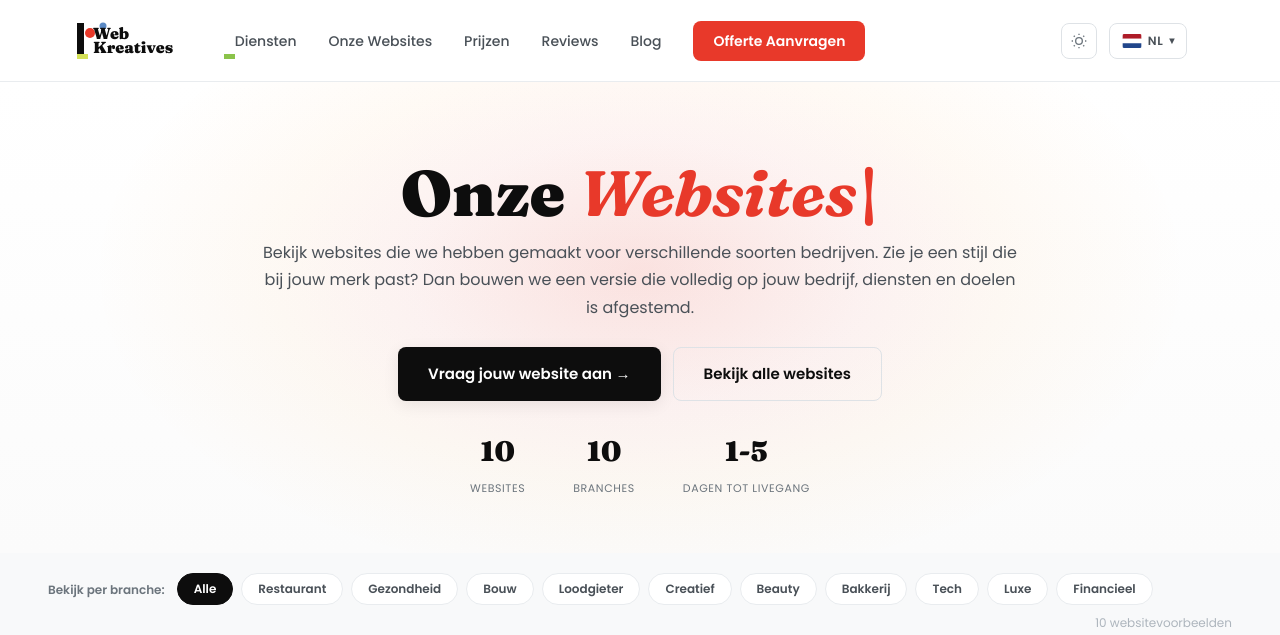
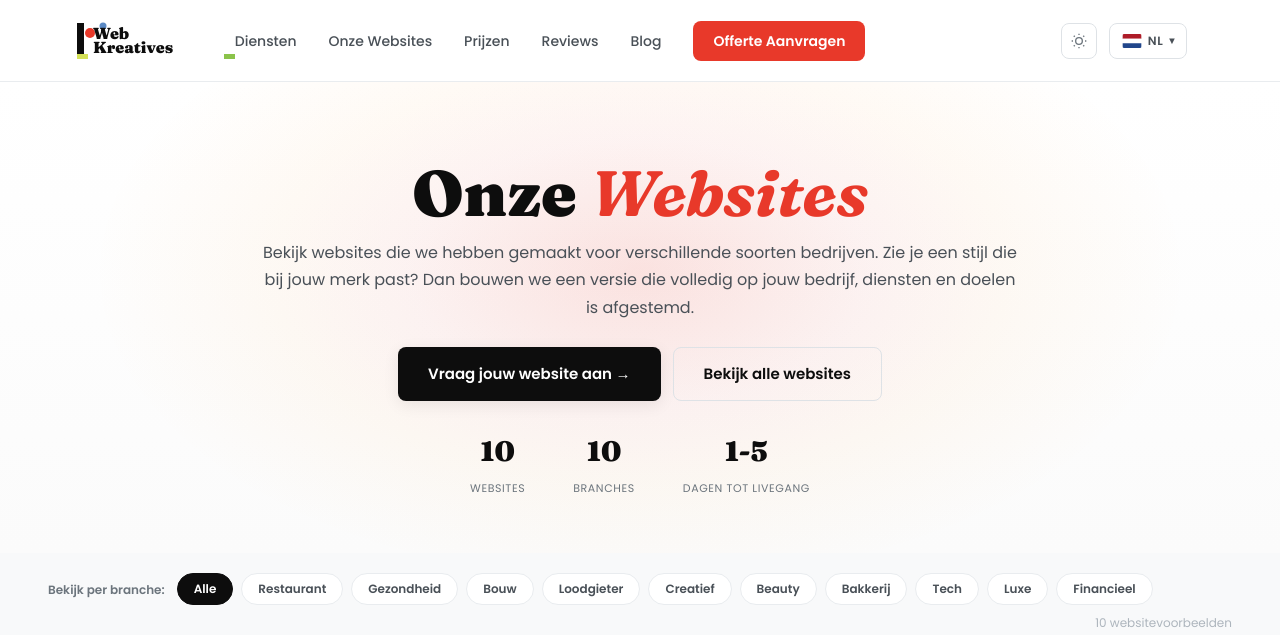
Before and after one commit to CsabaVK/WebKreatives, a website: page our-websites.html in a window 1280 px wide. Shown: the top 635 px of the page. Drawn offline with Linux system fonts and the light colour scheme.

Commit message:
Remove Our Websites heading caret

```diff
--- a/our-websites.html
+++ b/our-websites.html
@@ -120,6 +120,7 @@ body[data-theme="dark"] .btn-preview:hover{background:#ddd}
 .lib-header{min-height:auto;padding:78px 48px 54px;justify-content:flex-start;background:linear-gradient(180deg,#ffffff 0%,#fbfbfb 100%);text-align:center;position:relative;overflow:hidden}
 .lib-header-glow{position:absolute;top:-120px;left:50%;transform:translateX(-50%);width:1080px;height:620px;border-radius:50%;background:radial-gradient(ellipse,rgba(232,57,42,.14) 0%,rgba(232,57,42,.06) 30%,rgba(255,214,170,.12) 48%,transparent 72%);pointer-events:none}
 .lib-header h1{font-family:'Fraunces',Georgia,serif;font-size:clamp(38px,5vw,64px);font-weight:900;line-height:1.02;max-width:none;margin-bottom:14px;letter-spacing:0;position:relative;z-index:1}
+.lib-header h1 em::after{content:none!important;animation:none!important}
 .lib-header p{font-size:16px;color:var(--grey-700);max-width:760px;line-height:1.7;margin-bottom:26px;position:relative;z-index:1}
 .lib-hero-actions{margin-bottom:28px;position:relative;z-index:1}
 .header-stats{display:flex;align-items:center;justify-content:center;gap:48px;flex-wrap:wrap;position:relative;z-index:1}
```
